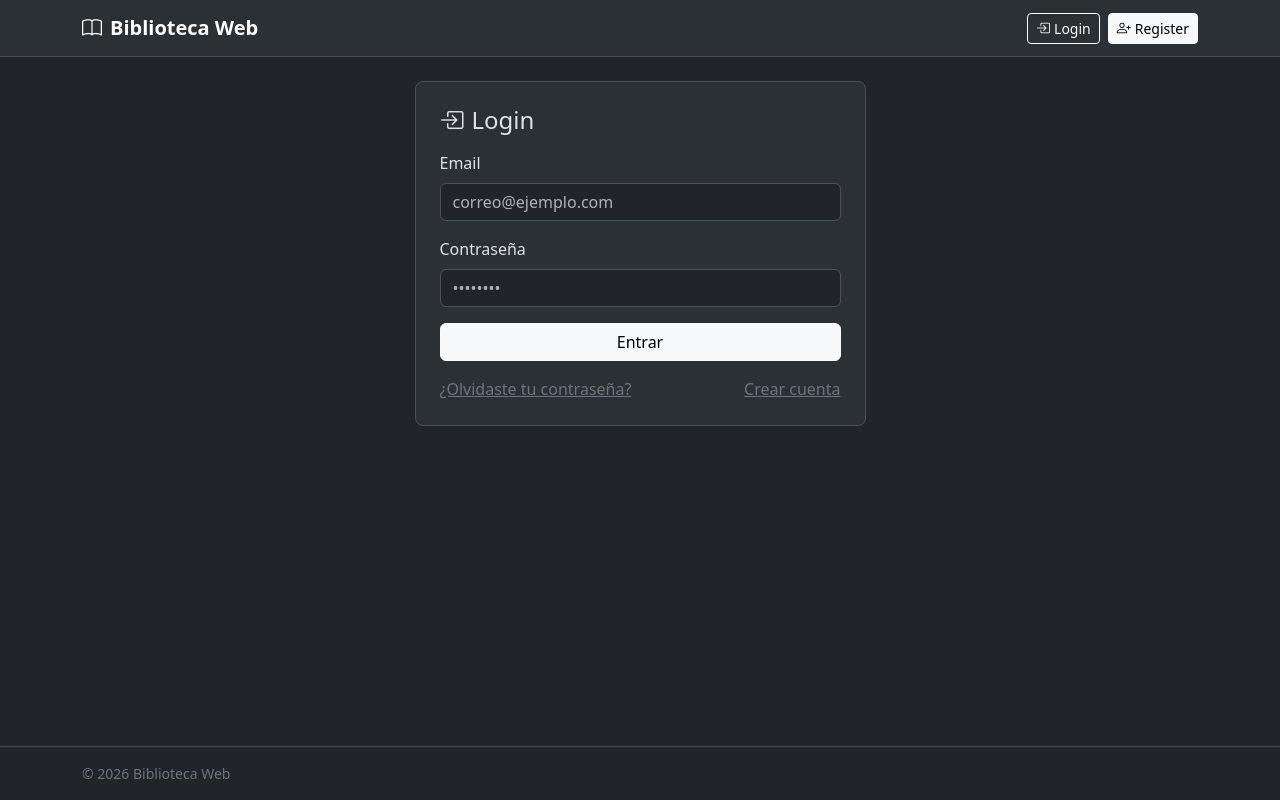
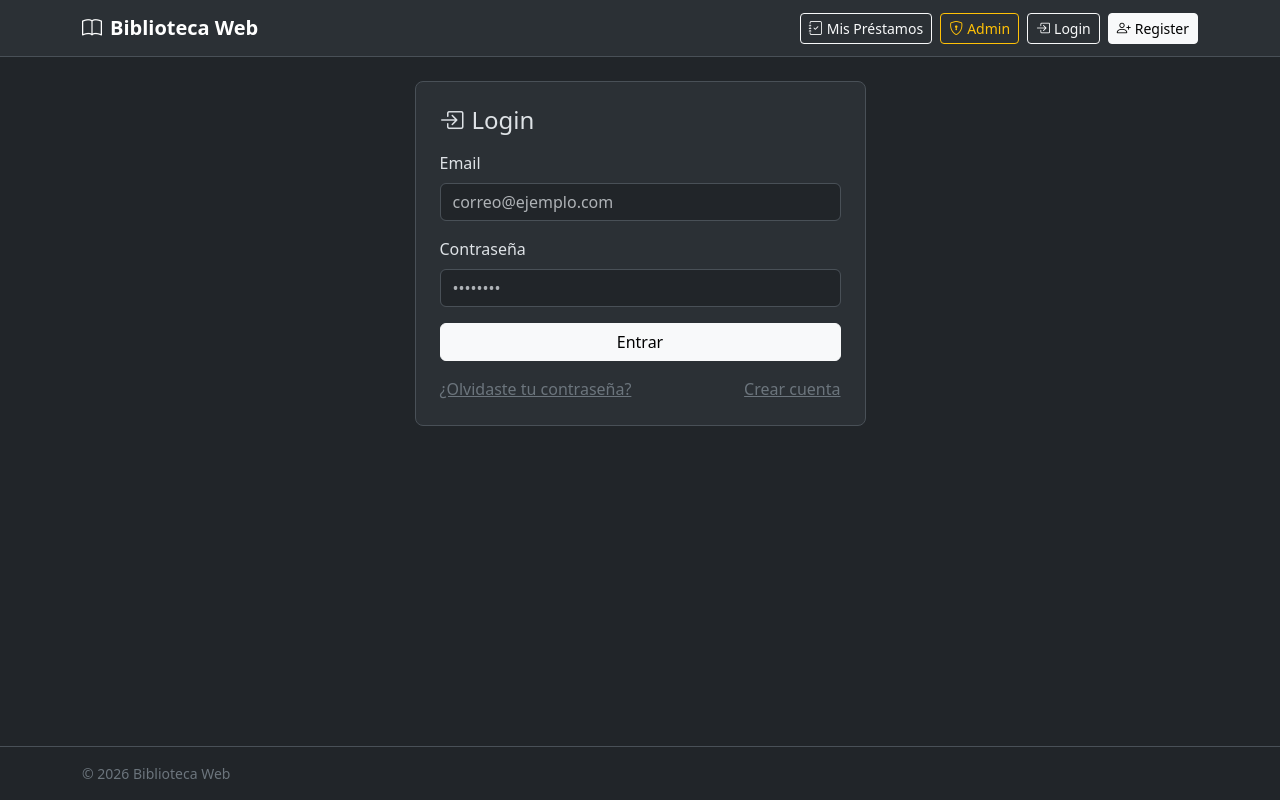
Before and after one commit to Andresp1073/PROYECTO-FASTAPI-SISTEMA-DE-BIBLIOTECA, a React (Vite) app in the folder frontend/biblioteca_frontend/: page /login in a window 1280 px wide. Built offline with nearby package versions, Linux system fonts and the light colour scheme.

Commit message:
Fase 10: Rutas protegidas

```diff
--- a/frontend/biblioteca_frontend/src/App.jsx
+++ b/frontend/biblioteca_frontend/src/App.jsx
@@ -9,6 +9,10 @@ import Register from "./auth/Register.jsx";
 import VerifyEmail from "./auth/VerifyEmail.jsx";
 import ForgotPassword from "./auth/ForgotPassword.jsx";
 import ResetPassword from "./auth/ResetPassword.jsx";
+
+import RutaProtegida from "./layout/RutaProtegida.jsx";
+import MisPrestamos from "./prestamos/MisPrestamos.jsx";
+import AdminDashboard from "./admin/AdminDashboard.jsx";
 
 function NotFound() {
   return (
@@ -31,11 +35,22 @@ export default function App() {
             Biblioteca Web
           </Link>
 
-          <div className="ms-auto d-flex align-items-center gap-2">
+          <div className="ms-auto d-flex align-items-center gap-2 flex-wrap">
+            <Link to="/prestamos" className="btn btn-sm btn-outline-light">
+              <i className="bi bi-journal-check me-1"></i>
+              Mis Préstamos
+            </Link>
+
+            <Link to="/admin" className="btn btn-sm btn-outline-warning">
+              <i className="bi bi-shield-lock me-1"></i>
+              Admin
+            </Link>
+
             <Link to="/login" className="btn btn-sm btn-outline-light">
               <i className="bi bi-box-arrow-in-right me-1"></i>
               Login
             </Link>
+
             <Link to="/register" className="btn btn-sm btn-light">
               <i className="bi bi-person-plus me-1"></i>
               Register
@@ -55,6 +70,12 @@ export default function App() {
           <Route path="/forgot-password" element={<ForgotPassword />} />
           <Route path="/reset-password" element={<ResetPassword />} />
 
+          {/* RUTAS PROTEGIDAS */}
+          <Route element={<RutaProtegida />}>
+            <Route path="/prestamos" element={<MisPrestamos />} />
+            <Route path="/admin" element={<AdminDashboard />} />
+          </Route>
+
           <Route path="*" element={<NotFound />} />
         </Routes>
       </main>
--- /dev/null
+++ b/frontend/biblioteca_frontend/src/admin/AdminDashboard.jsx
@@ -0,0 +1,13 @@
+export default function AdminDashboard() {
+  return (
+    <div className="p-4 rounded-3 border bg-body-tertiary">
+      <h1 className="h4 mb-2">
+        <i className="bi bi-shield-lock me-2"></i>
+        Admin Dashboard
+      </h1>
+      <p className="mb-0 text-secondary">
+        Ruta protegida. Panel admin (placeholder).
+      </p>
+    </div>
+  );
+}
--- /dev/null
+++ b/frontend/biblioteca_frontend/src/layout/RutaProtegida.jsx
@@ -0,0 +1,13 @@
+import { Navigate, Outlet, useLocation } from "react-router-dom";
+import { useAuth } from "../context/AuthContext.jsx";
+
+export default function RutaProtegida() {
+  const { accessToken } = useAuth();
+  const location = useLocation();
+
+  if (!accessToken) {
+    return <Navigate to="/login" replace state={{ from: location.pathname }} />;
+  }
+
+  return <Outlet />;
+}
--- /dev/null
+++ b/frontend/biblioteca_frontend/src/prestamos/MisPrestamos.jsx
@@ -0,0 +1,13 @@
+export default function MisPrestamos() {
+  return (
+    <div className="p-4 rounded-3 border bg-body-tertiary">
+      <h1 className="h4 mb-2">
+        <i className="bi bi-journal-check me-2"></i>
+        Mis Préstamos
+      </h1>
+      <p className="mb-0 text-secondary">
+        Ruta protegida. Aquí se verán los préstamos del usuario.
+      </p>
+    </div>
+  );
+}
```
